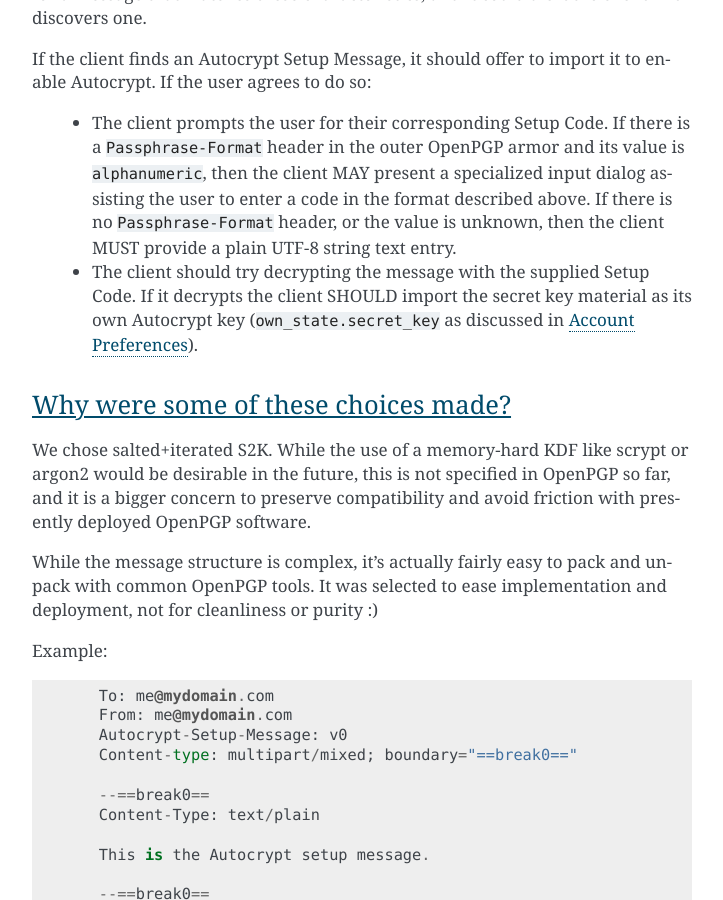
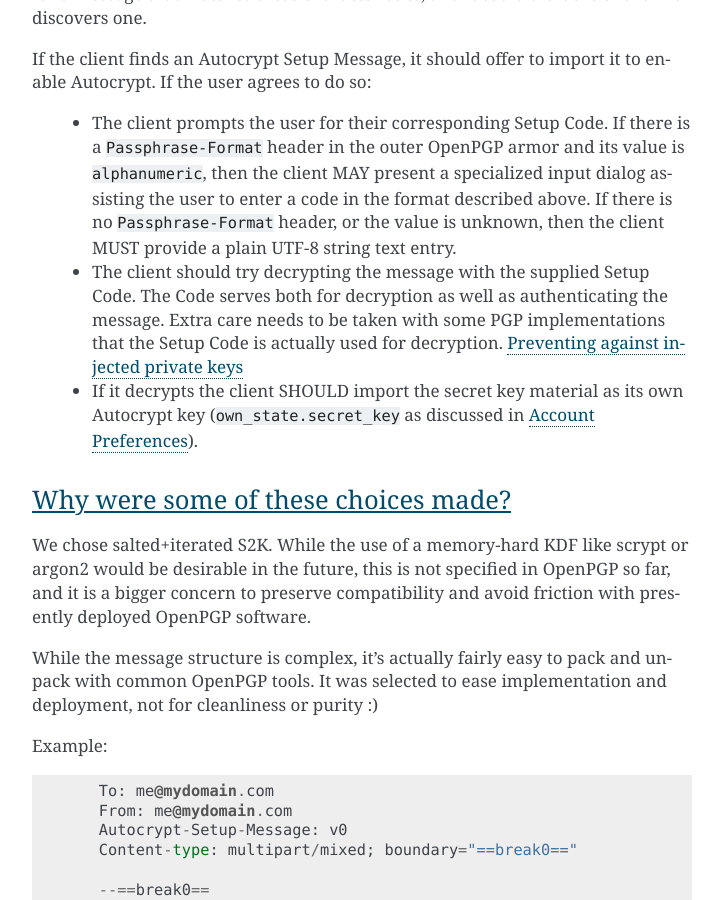
Before and after one commit to autocrypt/autocrypt, a Sphinx documentation site: the page built from doc/level0.rst, in a window 1280 px wide and 900 px high, scrolled down 5324 px. Shown: the whole window, without its empty margins (388-1111 px from the left). Built offline with Sphinx 7.4.7, drawn with Linux system fonts in a browser that asks for light colours.

Commit message:
Warn against private key injection in level0

```diff
--- a/doc/level0.rst
+++ b/doc/level0.rst
@@ -231,7 +231,12 @@ import it to enable Autocrypt.  If the user agrees to do so:
    then the client MUST provide a plain UTF-8 string text entry.
 
  * The client should try decrypting the message with the supplied
-   Setup Code.  If it decrypts the client SHOULD import the secret
+   Setup Code.  The Code serves both for decryption as well as authenticating
+   the message.  Extra care needs to be taken with some PGP implementations
+   that the Setup Code is actually used for decryption.
+   :doc:`Preventing against injected private keys<bad-import>`
+
+ * If it decrypts the client SHOULD import the secret
    key material as its own Autocrypt key (``own_state.secret_key`` as
    discussed in `Account Preferences`_).
 
```
